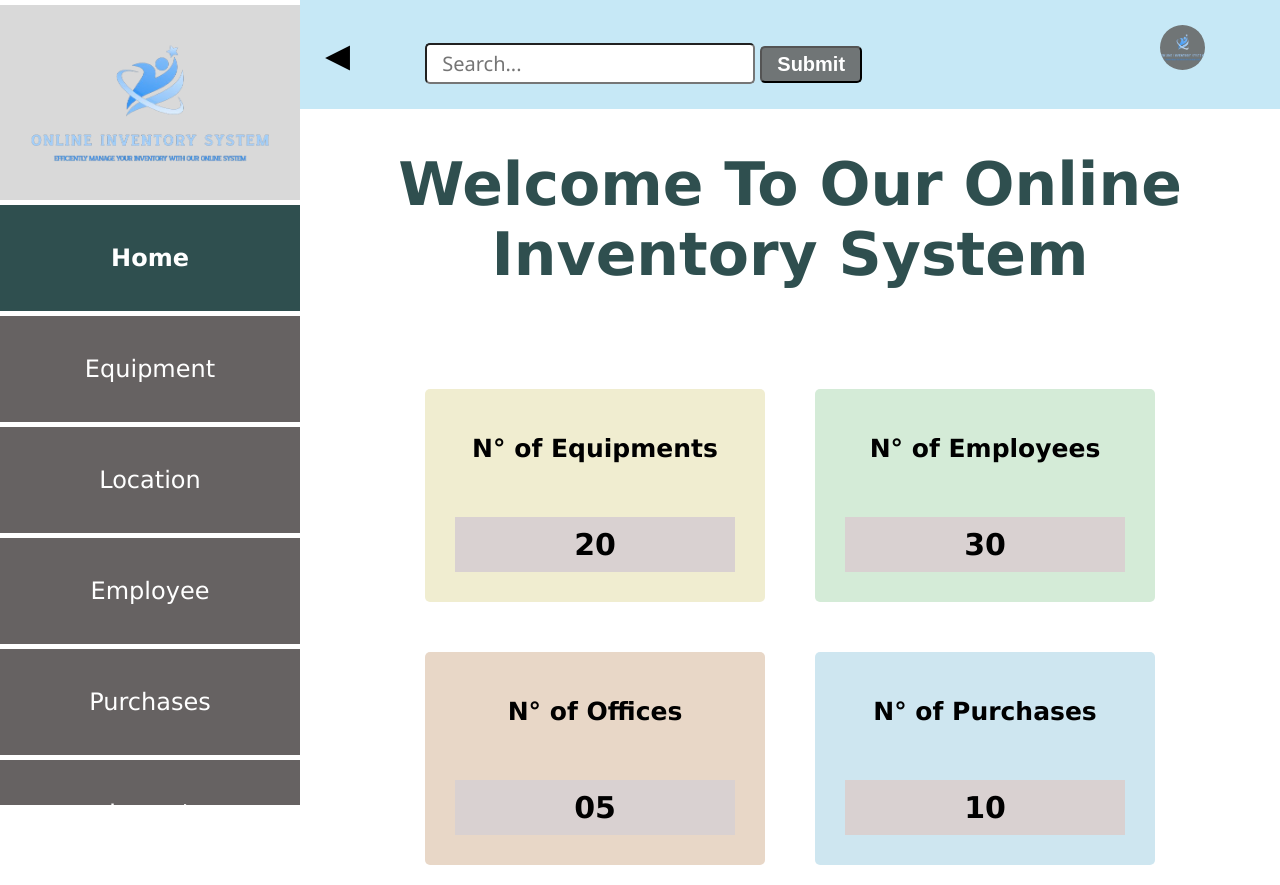
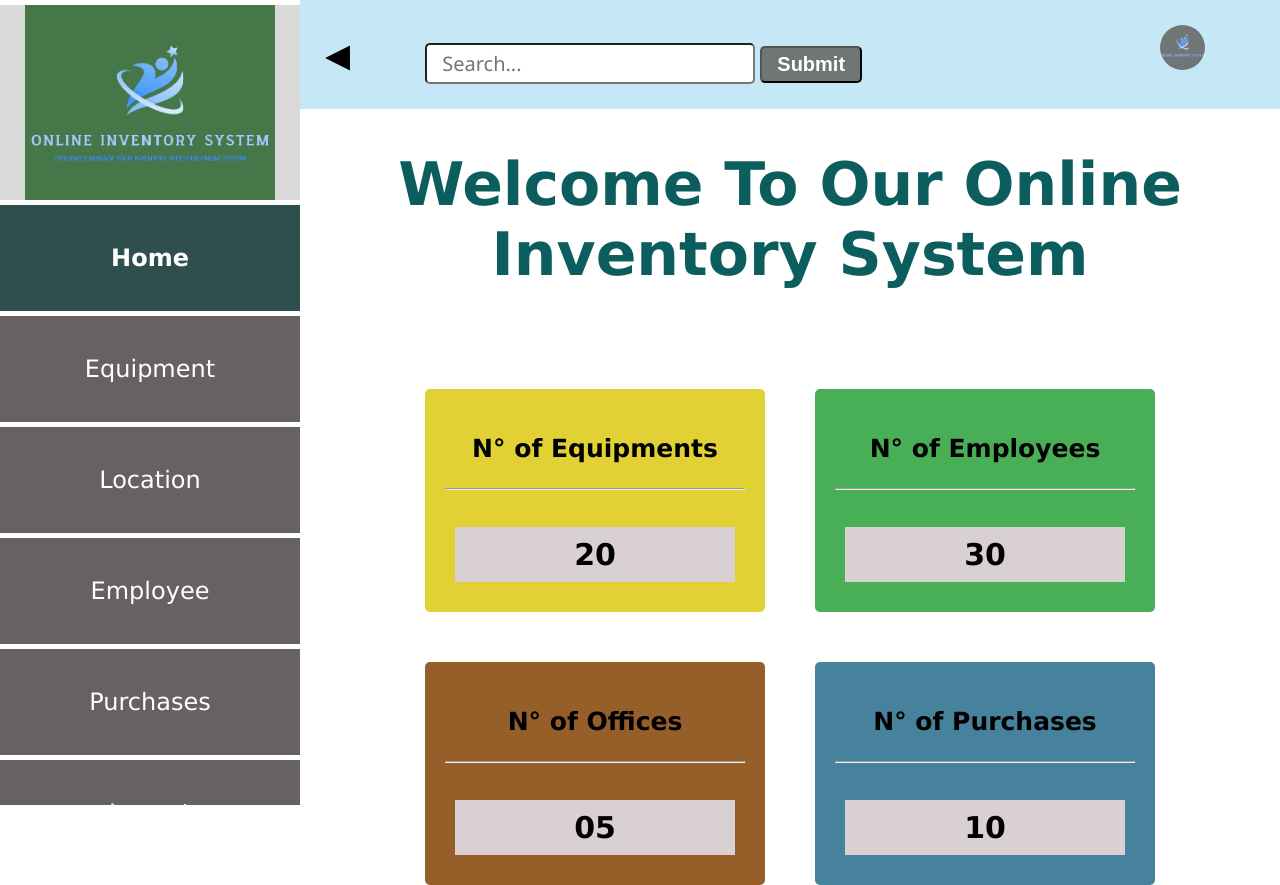
Before and after one commit to ValantineSuh/Val-Online-Inventory-System, a Flask app: page / in a window 1280 px wide. Run offline with Flask 3, Linux system fonts and the light colour scheme.

Commit message:
added: styling

```diff
--- a/static/main.css
+++ b/static/main.css
@@ -78,6 +78,7 @@ body {
   width: 250px;
   display: block;
   margin: auto;
+  background-color: rgba(59, 112, 63, 0.938);
 }
 
 .content {
@@ -126,7 +127,7 @@ h1{
   margin-left: 300px;
   text-align: center;
   margin-top: 40px;
-  color: darkslategrey;
+  color: rgb(12, 94, 94);
 }
 
 
@@ -148,19 +149,19 @@ h1{
 }
 
 #card1{
-  background: #f0edd0;
+  background: #e2d134;
 }
 
 #card2{
-  background: #d4ebd7;
+  background: #49af57;
 }
 
 #card3{
-  background: #e8d7c7;
+  background: #965e29;
 }
 
 #card4{
-  background: #cee6f0;
+  background: #46829c;
 }
 
 .card h3 {
--- a/templates/main.html
+++ b/templates/main.html
@@ -35,19 +35,23 @@
     <h1>Welcome To Our Online Inventory System</h1>
     <div class="cards">
         <div class="card" id="card1">
-          <h3>N° of Equipments</h3><br>
+          <h3>N° of Equipments</h3>
+          <hr><br>
           <p>20</p>
         </div>
         <div class="card" id="card2">
-          <h3>N° of Employees</h3><br>
+          <h3>N° of Employees</h3>
+          <hr><br>
           <p>30</p>
         </div>
         <div class="card" id="card3">
-          <h3>N° of Offices</h3><br>
+          <h3>N° of Offices</h3>
+          <hr><br>
           <p>05</p>
         </div>
         <div class="card" id="card4">
-          <h3>N° of Purchases</h3><br>
+          <h3>N° of Purchases</h3>
+          <hr><br>
           <p>10</p>
         </div>
       </div>
```
